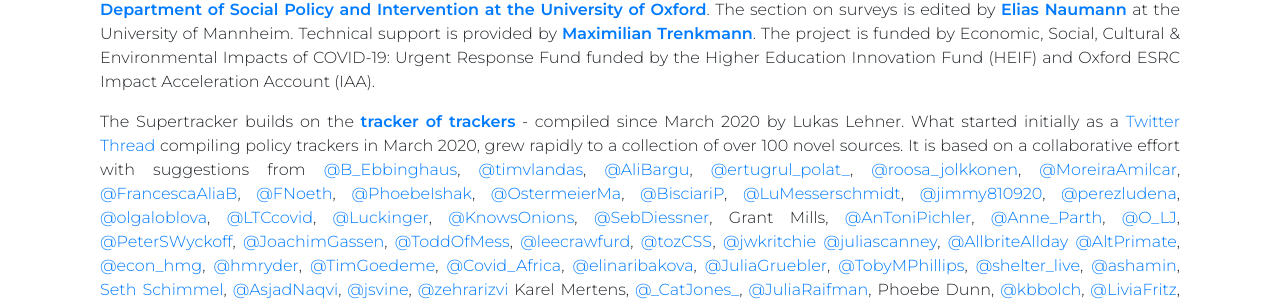
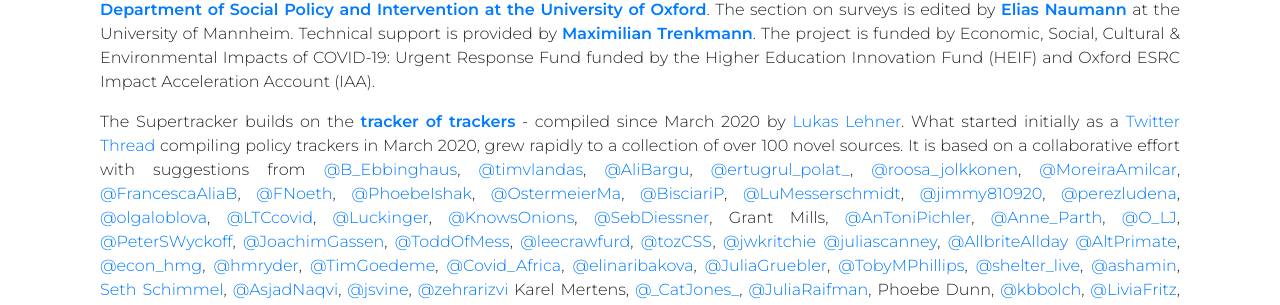
Before and after one commit to lukaslehner/supertracker, a Jekyll site: the page built from 05_about.md, in a window 1280 px wide. Shown: the part 497-802 px from the top of the page. Built offline with Jekyll 4.4.1, drawn with Linux system fonts in a browser that asks for light colours; part of the change alters nothing that is shown.

```diff
--- a/05_about.md
+++ b/05_about.md
@@ -11,7 +11,7 @@ In the context of Covid-19, numerous organisations have produced policy trackers
 
 The Oxford supertracker is edited by **[Mary Daly](https://www.spi.ox.ac.uk/people/profile/daly.html)**, **[Bernhard Ebbinghaus](https://www.spi.ox.ac.uk/people/professor-bernhard-ebbinghaus)**, **[Lukas Lehner](https://www.spi.ox.ac.uk/people/lukas-lehner)**, **[Marek Naczyk](https://www.spi.ox.ac.uk/people/dr-marek-naczyk)** and **[Tim Vlandas](https://www.spi.ox.ac.uk/people/dr-tim-vlandas)**, all at the **[Department of Social Policy and Intervention at the University of Oxford](https://www.spi.ox.ac.uk/)**. The section on surveys is edited by **[Elias Naumann](http://www.eliasnaumann.de/)** at the University of Mannheim. Technical support is provided by **[Maximilian Trenkmann](https://github.com/trenkmann)**. The project is funded by Economic, Social, Cultural & Environmental Impacts of COVID-19: Urgent Response Fund funded by the Higher Education Innovation Fund (HEIF) and Oxford ESRC Impact Acceleration Account (IAA).
 
-The Supertracker builds on the **[tracker of trackers](https://lukaslehner.github.io/covid19policytrackers/)** - compiled since March 2020 by Lukas Lehner. What started initially as a [Twitter
+The Supertracker builds on the **[tracker of trackers](https://lukaslehner.github.io/covid19policytrackers/)** - compiled since March 2020 by [Lukas Lehner](https://www.spi.ox.ac.uk/people/lukas-lehner). What started initially as a [Twitter
 Thread](https://twitter.com/LukasLehner_/status/1243557931888578565) compiling policy trackers in
 March 2020, grew rapidly to a collection of over 100 novel sources. It is based on a collaborative effort with suggestions from
 [@B_Ebbinghaus](https://twitter.com/B_Ebbinghaus),
```
